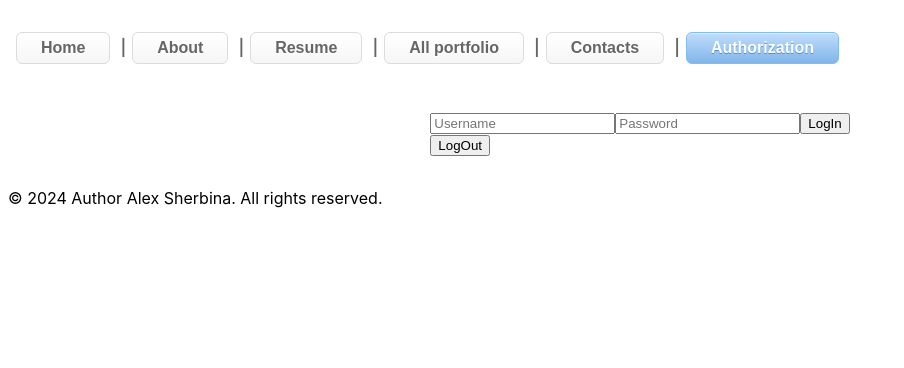
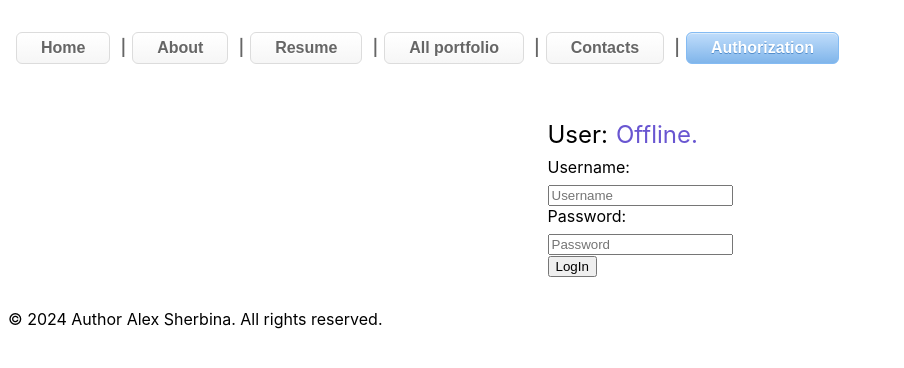
Before and after one commit to AlexandrSherbina/my-portfolio, an Angular app: page /app-login in a window 1280 px wide. Shown: the top 368 px of the page, without its empty margins (0-904 px from the left). Built offline with nearby package versions, Linux system fonts and the light colour scheme.

Commit message:
modified login form

```diff
--- a/src/app/auth.service.ts
+++ b/src/app/auth.service.ts
@@ -20,7 +20,7 @@ export class AuthService {
   }
 
   getToken() {
-    return localStorage.getItem('token');
+    return localStorage !== undefined ? localStorage.getItem('token') : null;
   }
 
   isLoggedIn() {
--- a/src/app/login/login.component.scss
+++ b/src/app/login/login.component.scss
@@ -0,0 +1,47 @@
+$font: "Roboto";
+$font-size: 1.5rem;
+$color-user-on: #50cd54;
+
+@mixin flexHorizon() {
+        display: flex;
+        justify-content: flex-start;
+        align-items: center;
+        column-gap: 0.5rem;
+        flex-wrap: nowrap;
+}
+@mixin flexColumn() {
+    display: flex;
+    flex-direction: column;
+    row-gap: 0.5rem;
+}
+.user-is-login {
+    @include flexHorizon;
+    font-size: $font-size;
+    margin-top: 0.5rem;
+    margin-bottom: 0.5rem;
+}
+.user-login-on {
+    color:  $color-user-on;
+}
+
+.user-login-off {
+    color: #6956d1;
+}
+
+.user-field {
+    @include flexColumn;
+}
+
+.flex-horizon {
+    @include flexHorizon;
+}
+
+
+.indicate {
+    $size: 0.5rem;
+    background-color: $color-user-on;
+    width: $size;
+    height: $size;
+    border-radius: 50%;
+    border: 1px dashed gray;
+}
--- a/src/app/login/login.component.ts
+++ b/src/app/login/login.component.ts
@@ -4,26 +4,40 @@ import { ResumeService } from '../resume.service';
 import { CommonModule } from '@angular/common';
 import { FormsModule } from '@angular/forms';
 import { AuthService } from '../auth.service';
-import { AuthGuard } from '../auth.guard';
 
 
 @Component({
   selector: 'app-login',
   standalone: true,
   imports: [CommonModule, FormsModule],
+  styleUrl: 'login.component.scss',
   template: `
-    <form (ngSubmit)="onSubmit()">
-      <input [(ngModel)]="username" name="username" placeholder="Username" required>
-      <input [(ngModel)]="password" name="password" type="password" placeholder="Password" required>
-      <button type="submit">LogIn</button>
+<div class="user-is-login" >User:
+       <div class="flex-horizon" *ngIf="isUser(); else offUser">
+         <span class="user-login-on" >Is online</span>
+         <button (click)="logOutForLogin()">LogOut </button>
+       </div>
+        <ng-template  #offUser>
+           <span class="user-login-off">Offline.</span>
+        </ng-template>
+  </div>
+    <form *ngIf="!isUser()" (ngSubmit)="onSubmit()">
+        <div class="user-field">
+            <label for="username">Username: </label>
+            <input [(ngModel)]="username" name="username" placeholder="Username" required>
+          </div>
+          <div class="user-field">
+            <label for="password">Password:</label>
+            <input [(ngModel)]="password" name="password" type="password" placeholder="Password" required>
+          </div>
+          <button type="submit">LogIn</button>
     </form>
-    <button (click)="logOutForLogin()">LogOut</button>
   `
 })
 export class LoginComponent {
   username: string = '';
   password: string = '';
-  user: boolean = false;
+
 
   constructor(private authService: AuthService, private router: Router) { }
 
@@ -44,4 +58,8 @@ export class LoginComponent {
     this.authService.logOut();
     this.router.navigate(['/app-home']);
   }
+
+  isUser() {
+    return this.authService.isLoggedIn() ? true : false;
+  }
 }
--- a/src/app/navigation-top/navigation-top.component.ts
+++ b/src/app/navigation-top/navigation-top.component.ts
@@ -15,7 +15,6 @@ export class NavigationTopComponent {
     { id: 3, nameLink: 'Resume', routerLink: 'app-resume' },
     { id: 4, nameLink: 'All portfolio', routerLink: 'app-all-portfolio' },
     { id: 5, nameLink: 'Contacts', routerLink: 'app-contacts' },
-    // { id: 6, nameLink: 'Authorization', routerLink: 'app-authorization' },
     { id: 6, nameLink: 'Authorization', routerLink: 'app-login' },
   ]
 }
```
